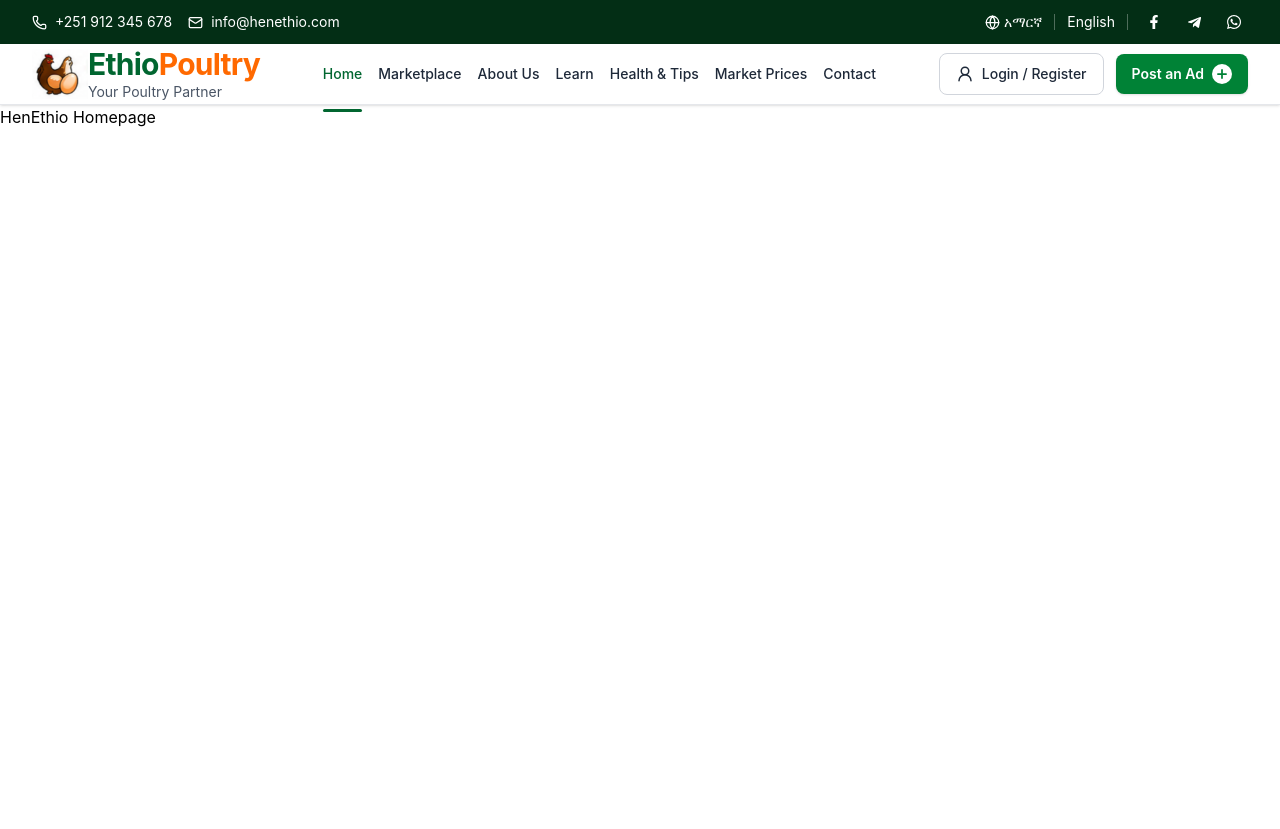
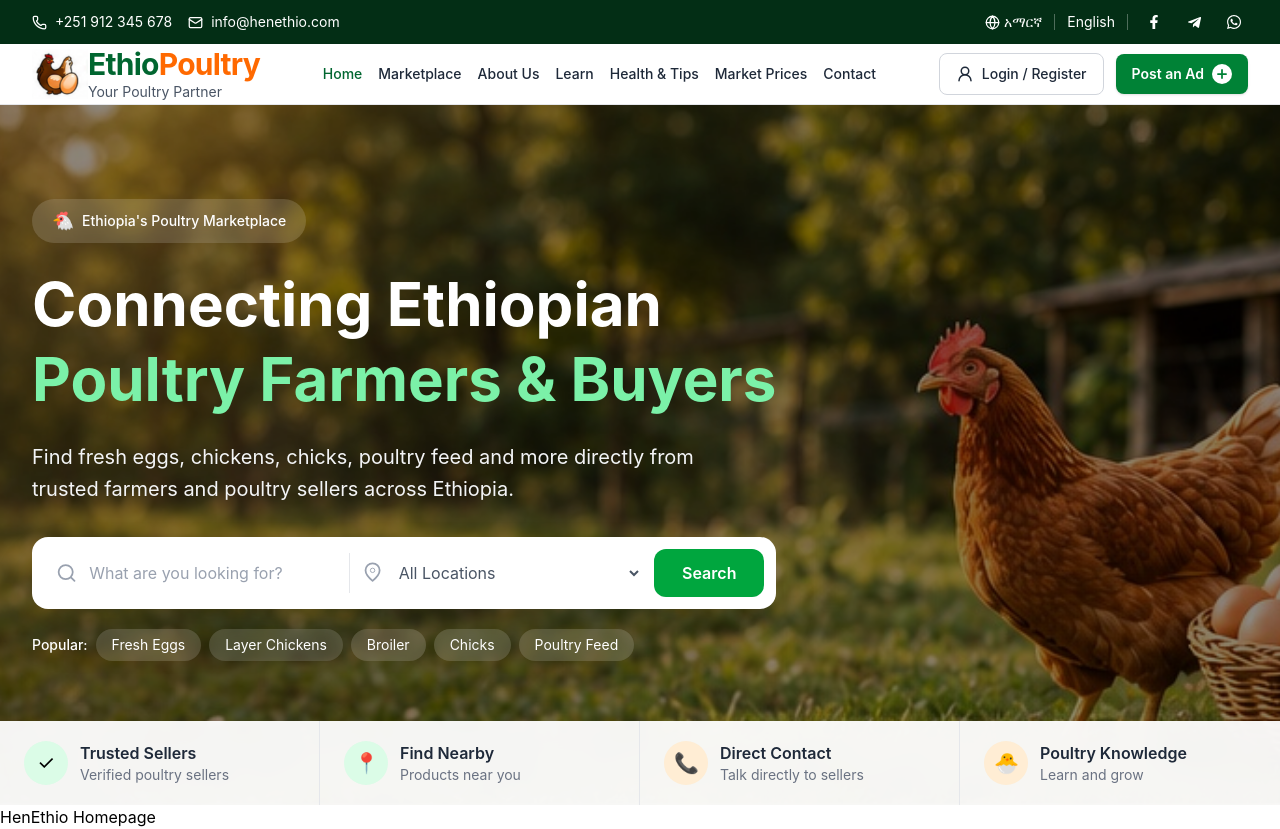
Before and after one commit to mega-gech/EthioPoultry, a React (Vite) app in the folder client/: page / in a window 1280 px wide. Before the commit the page ends 800 px from the top, so only its background shows below. Built offline with nearby package versions, Linux system fonts and the light colour scheme.

Commit message:
add hero compoonent

```diff
--- a/client/src/App.tsx
+++ b/client/src/App.tsx
@@ -1,11 +1,13 @@
 import Topbar from "./components/Topbar";
 import Navbar from "./components/Navbar";
+import Hero from "./components/Hero"
 
 function App() {
   return (
     <>
       <Topbar />
       <Navbar />
+      <Hero />
 
       <main>
         <h1>HenEthio Homepage</h1>
--- a/client/src/components/Hero.tsx
+++ b/client/src/components/Hero.tsx
@@ -0,0 +1,211 @@
+import hero from "../assets/01_hen_egg_basket.jpg";
+
+const Hero = () => {
+  return (
+    <section className="relative h-[700px] overflow-hidden">
+      {/* Background Image */}
+      <img
+        src={hero}
+        alt="Hen and fresh eggs"
+        className="absolute inset-0 h-full w-full object-cover object-center"
+      />
+
+      {/* Dark Overlay */}
+      <div className="absolute inset-0 bg-black/45"></div>
+
+      {/* Hero Content */}
+      <div className="relative z-10 mx-auto flex min-h-[650px] max-w-7xl items-center px-6 py-16 lg:px-8">
+        <div className="max-w-3xl text-white">
+
+          {/* Small Badge */}
+          <div className="mb-6 inline-flex items-center rounded-full bg-white/15 px-5 py-2 backdrop-blur-sm">
+            <span className="mr-2 text-lg">🐔</span>
+            <span className="text-sm font-medium">
+              Ethiopia's Poultry Marketplace
+            </span>
+          </div>
+
+          {/* Main Heading */}
+          <h1 className="text-4xl font-bold leading-tight sm:text-5xl lg:text-6xl">
+            Connecting Ethiopian
+            <span className="block text-green-300">
+              Poultry Farmers & Buyers
+            </span>
+          </h1>
+
+          {/* Description */}
+          <p className="mt-6 max-w-2xl text-lg leading-8 text-gray-100 sm:text-xl">
+            Find fresh eggs, chickens, chicks, poultry feed and more
+            directly from trusted farmers and poultry sellers across
+            Ethiopia.
+          </p>
+
+          {/* Search Box */}
+          <div className="mt-8 rounded-2xl bg-white p-3 shadow-2xl sm:flex sm:items-center">
+
+            {/* Product Search */}
+            <div className="flex flex-1 items-center px-3 py-2">
+              <svg
+                className="mr-3 h-6 w-6 text-gray-400"
+                fill="none"
+                stroke="currentColor"
+                viewBox="0 0 24 24"
+              >
+                <path
+                  strokeLinecap="round"
+                  strokeLinejoin="round"
+                  strokeWidth={2}
+                  d="M21 21l-4.35-4.35m2.35-5.65a8 8 0 11-16 0 8 8 0 0116 0z"
+                />
+              </svg>
+
+              <input
+                type="text"
+                placeholder="What are you looking for?"
+                className="w-full border-none bg-transparent text-gray-700 outline-none placeholder:text-gray-400"
+              />
+            </div>
+
+            {/* Divider */}
+            <div className="hidden h-10 w-px bg-gray-200 sm:block"></div>
+
+            {/* Location */}
+            <div className="flex flex-1 items-center px-3 py-2">
+              <svg
+                className="mr-3 h-6 w-6 text-gray-400"
+                fill="none"
+                stroke="currentColor"
+                viewBox="0 0 24 24"
+              >
+                <path
+                  strokeLinecap="round"
+                  strokeLinejoin="round"
+                  strokeWidth={2}
+                  d="M12 21s8-6.5 8-12a8 8 0 10-16 0c0 5.5 8 12 8 12z"
+                />
+                <circle cx="12" cy="9" r="2.5" />
+              </svg>
+
+              <select className="w-full bg-transparent text-gray-600 outline-none">
+                <option>All Locations</option>
+                <option>Addis Ababa</option>
+                <option>Amhara</option>
+                <option>Oromia</option>
+                <option>Tigray</option>
+                <option>SNNPR</option>
+              </select>
+            </div>
+
+            {/* Search Button */}
+            <button
+              type="button"
+              className="mt-2 w-full rounded-xl bg-green-600 px-7 py-3 font-semibold text-white transition hover:bg-green-700 sm:mt-0 sm:w-auto"
+            >
+              Search
+            </button>
+          </div>
+
+          {/* Popular Searches */}
+          <div className="mt-5 flex flex-wrap items-center gap-2 text-sm">
+            <span className="font-medium text-white">
+              Popular:
+            </span>
+
+            <button className="rounded-full bg-white/15 px-4 py-1.5 backdrop-blur-sm transition hover:bg-white/25">
+              Fresh Eggs
+            </button>
+
+            <button className="rounded-full bg-white/15 px-4 py-1.5 backdrop-blur-sm transition hover:bg-white/25">
+              Layer Chickens
+            </button>
+
+            <button className="rounded-full bg-white/15 px-4 py-1.5 backdrop-blur-sm transition hover:bg-white/25">
+              Broiler
+            </button>
+
+            <button className="rounded-full bg-white/15 px-4 py-1.5 backdrop-blur-sm transition hover:bg-white/25">
+              Chicks
+            </button>
+
+            <button className="rounded-full bg-white/15 px-4 py-1.5 backdrop-blur-sm transition hover:bg-white/25">
+              Poultry Feed
+            </button>
+          </div>
+        </div>
+      </div>
+
+      {/* Bottom Feature Bar */}
+      <div className="absolute bottom-0 left-0 right-0 z-20 bg-white/95 backdrop-blur-md">
+        <div className="mx-auto grid max-w-7xl grid-cols-2 divide-x divide-gray-200 md:grid-cols-4">
+
+          {/* Feature 1 */}
+          <div className="flex items-center gap-3 px-4 py-5 sm:px-6">
+            <div className="flex h-11 w-11 shrink-0 items-center justify-center rounded-full bg-green-100 text-xl">
+              ✓
+            </div>
+
+            <div>
+              <h3 className="font-semibold text-gray-800">
+                Trusted Sellers
+              </h3>
+              <p className="hidden text-sm text-gray-500 sm:block">
+                Verified poultry sellers
+              </p>
+            </div>
+          </div>
+
+          {/* Feature 2 */}
+          <div className="flex items-center gap-3 px-4 py-5 sm:px-6">
+            <div className="flex h-11 w-11 shrink-0 items-center justify-center rounded-full bg-green-100 text-xl">
+              📍
+            </div>
+
+            <div>
+              <h3 className="font-semibold text-gray-800">
+                Find Nearby
+              </h3>
+              <p className="hidden text-sm text-gray-500 sm:block">
+                Products near you
+              </p>
+            </div>
+          </div>
+
+          {/* Feature 3 */}
+          <div className="flex items-center gap-3 px-4 py-5 sm:px-6">
+            <div className="flex h-11 w-11 shrink-0 items-center justify-center rounded-full bg-orange-100 text-xl">
+              📞
+            </div>
+
+            <div>
+              <h3 className="font-semibold text-gray-800">
+                Direct Contact
+              </h3>
+              <p className="hidden text-sm text-gray-500 sm:block">
+                Talk directly to sellers
+              </p>
+            </div>
+          </div>
+
+          {/* Feature 4 */}
+          <div className="flex items-center gap-3 px-4 py-5 sm:px-6">
+            <div className="flex h-11 w-11 shrink-0 items-center justify-center rounded-full bg-orange-100 text-xl">
+              🐣
+            </div>
+
+            <div>
+              <h3 className="font-semibold text-gray-800">
+                Poultry Knowledge
+              </h3>
+              <p className="hidden text-sm text-gray-500 sm:block">
+                Learn and grow
+              </p>
+            </div>
+          </div>
+
+        </div>
+      </div>
+    </section>
+  );
+};
+
+export default Hero;
```
